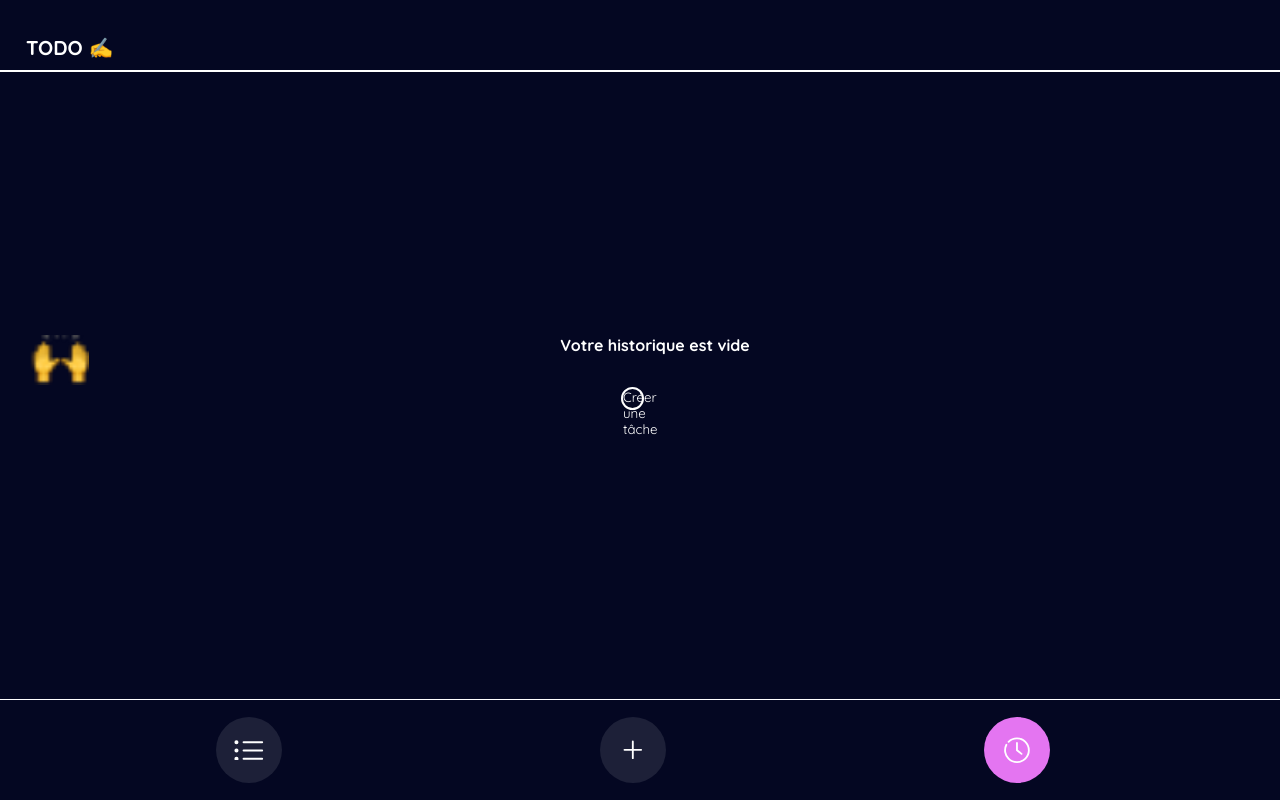
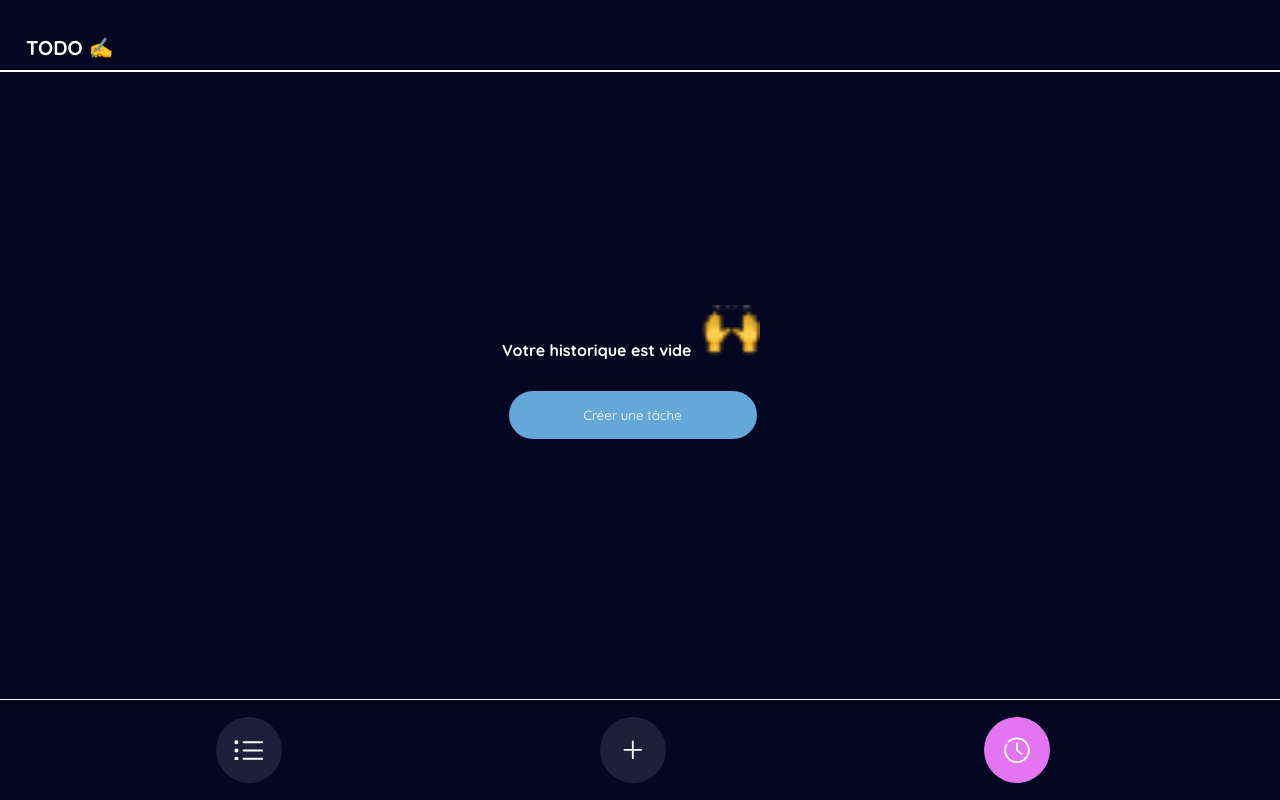
Before and after one commit to cpoiny/TODO, an Angular app in the folder TODO/: page /history in a window 1280 px wide. Built offline with nearby package versions, Linux system fonts and the light colour scheme.

Commit message:
un peu de css

```diff
--- a/TODO/src/app/pages/history/history.component.css
+++ b/TODO/src/app/pages/history/history.component.css
@@ -10,6 +10,7 @@ main{
         align-items: center;
         width: 100%;
         min-height:75vh;
+
  }
 
 p, li {
@@ -22,7 +23,8 @@ img {
 }
 p{
     margin-bottom: 32px;
-    padding-left: 30px;
+    margin-right :18px;
+
 }
 ul li {
     list-style: none;
@@ -43,11 +45,24 @@ button {
 .column {
     flex-direction: column;
 }
-.icone-category{
-    margin-right: 10px;
-}
-img {
+
+.icone-urgent {
 
     position: absolute;
     left : 25px;
 }
+
+
+.history{
+    width: 248px;
+    height:48px;
+    border-radius:30px;
+    color: white;
+    background-color: var(--blue);
+    border: none;
+    z-index: 2;
+    cursor: pointer;
+}
+.category {
+padding-right: 5px;
+}
--- a/TODO/src/app/pages/home/home.component.css
+++ b/TODO/src/app/pages/home/home.component.css
@@ -22,7 +22,7 @@ img {
 }
 p{
     margin-bottom: 32px;
-    padding-left: 30px;
+    margin-left: 10px;
 }
 ul li {
     list-style: none;
@@ -49,7 +49,7 @@ ul li a {
 span {
     margin-left : 4px;
 }
-img {
+.icone-urgent {
 
     position: absolute;
     left : 25px;
```
